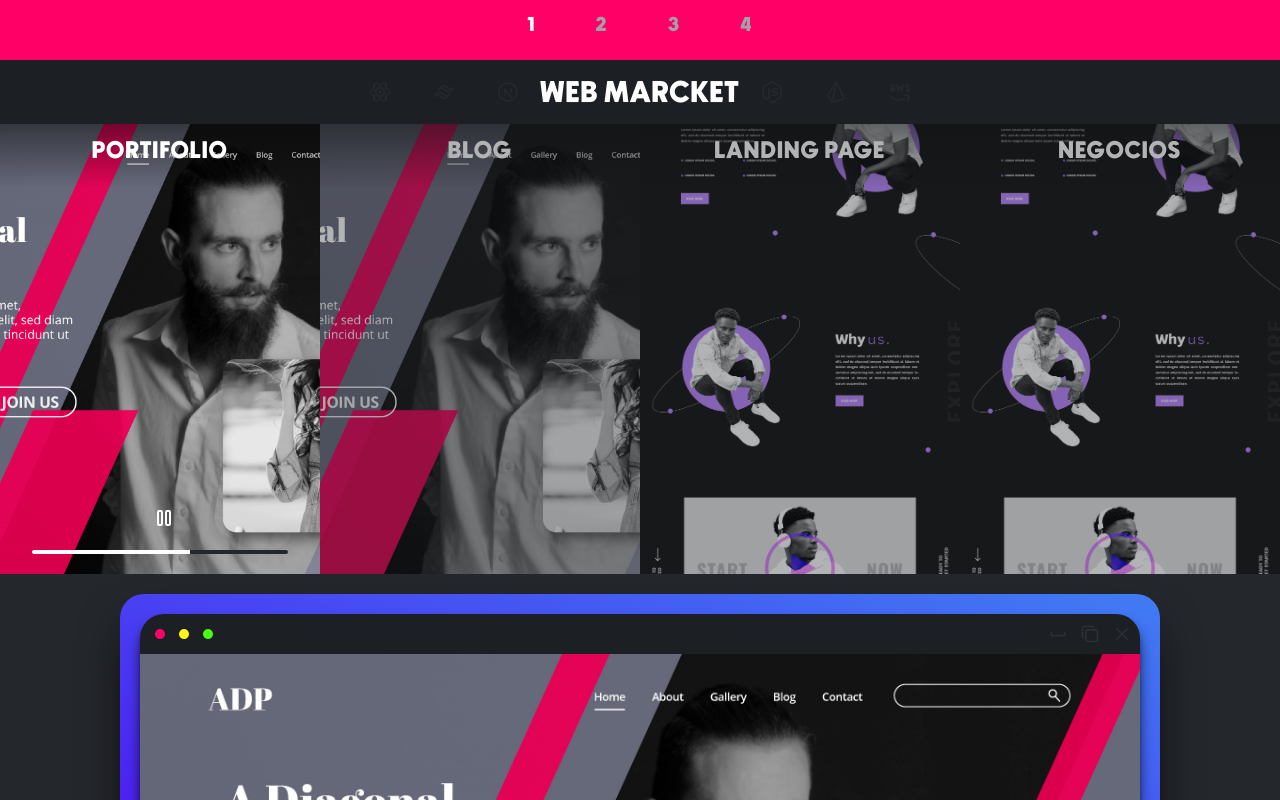
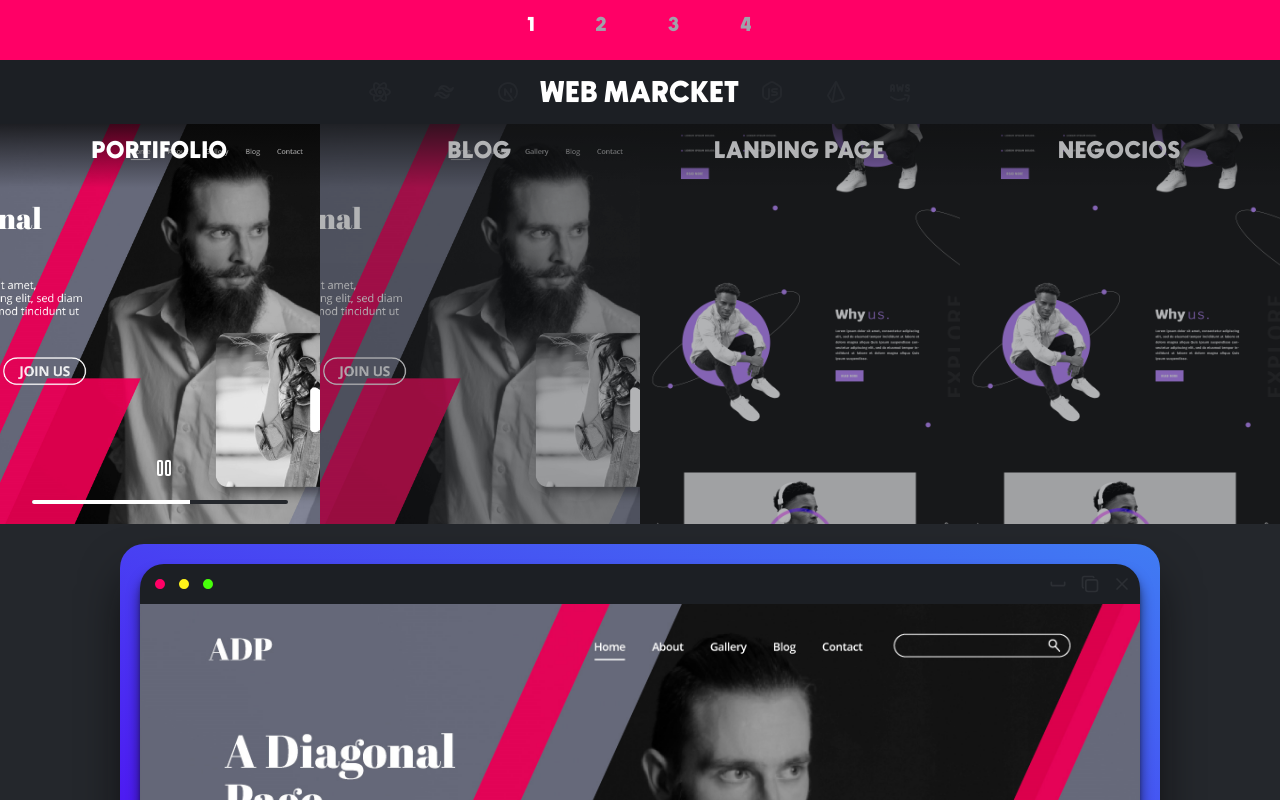
Before and after one commit to Indicattis/cativo_web, a Next.js app: page / in a window 1280 px wide. Shown: the part 500-1300 px from the top of the page. Built offline with nearby package versions, Linux system fonts and the light colour scheme.

Commit message:
FE | visual | Bugfix

```diff
--- a/components/inc/slider/slider_steps/index.tsx
+++ b/components/inc/slider/slider_steps/index.tsx
@@ -95,13 +95,13 @@ export default function SliderStepsComponent({
 
   return (
     <div className="h-full w-full relative flex flex-col">
-      <div className="h-full w-full relative flex min-h-[250px]">
+      <div className="h-full w-full relative flex min-h-[400px]">
         {windowWidth > 748 ? (
           data.map((item, index) => (
             <AnimatePresence key={item.id}>
               <motion.div
                 key={index + 1}
-                className={`relative w-full h-[450px] flex items-center justify-center cursor-pointer transition-all text-2xl max-lg:text-sm  ${
+                className={`relative w-full h-[400px] flex items-center justify-center cursor-pointer transition-all text-2xl max-lg:text-sm  ${
                   selectedItem == item.id ? "opacity-100" : " opacity-65"
                 }`}
                 onClick={() => {
@@ -121,7 +121,7 @@ export default function SliderStepsComponent({
                 >
                   {item.exhibition}
                 </div>
-                <div className="absolute top-0 opacity-50 h-16 bg-gradient-to-b from-black to-transparent w-full"></div>
+                <div className="absolute top-0 opacity-75 h-16 bg-gradient-to-b from-black to-transparent w-full"></div>
                 {selectedItem == item.id && (
                   <div className="absolute bottom-5 w-4/5 h-1 bg-gray rounded-full z-50 overflow-hidden">
                     <div
@@ -145,7 +145,7 @@ export default function SliderStepsComponent({
         ) : (
           <AnimatePresence>
             <motion.div
-              className={`absolute w-full h-[250px] flex items-center justify-center cursor-pointer transition-all text-2xl`}
+              className={`absolute w-full h-[400px] flex items-center justify-center cursor-pointer transition-all text-2xl`}
             >
               <Image
                 className="w-full h-full object-cover"
@@ -160,7 +160,7 @@ export default function SliderStepsComponent({
               >
                 {data[selectedItem - 1].exhibition}
               </div>
-              <div className="absolute top-0 opacity-50 h-16 bg-gradient-to-b from-black to-transparent w-full"></div>
+              <div className="absolute top-0 opacity-75 h-16 bg-gradient-to-b from-black to-transparent w-full"></div>
               <div className="absolute bottom-5 w-4/5 h-1 bg-gray rounded-full z-50 overflow-hidden">
                 <div
                   className={`h-full bg-white z-50 w-full transition-all`}
```
